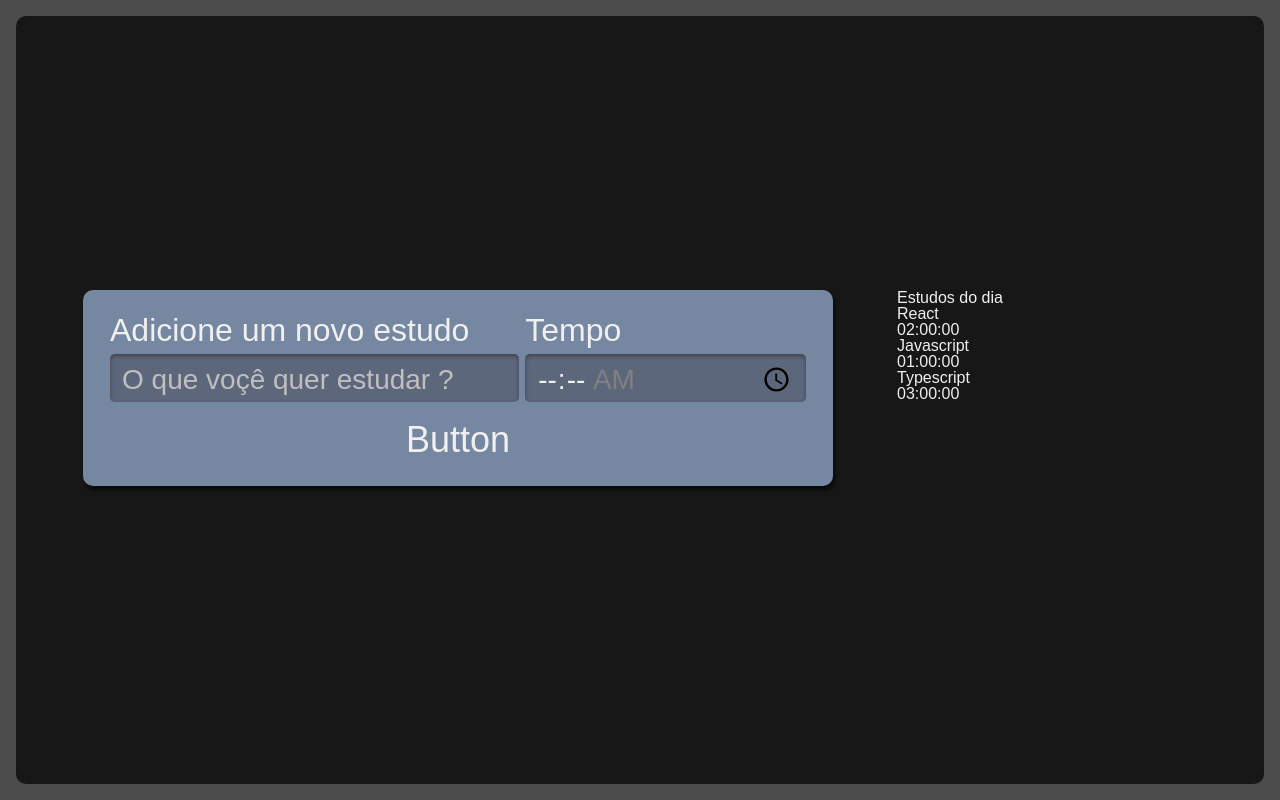
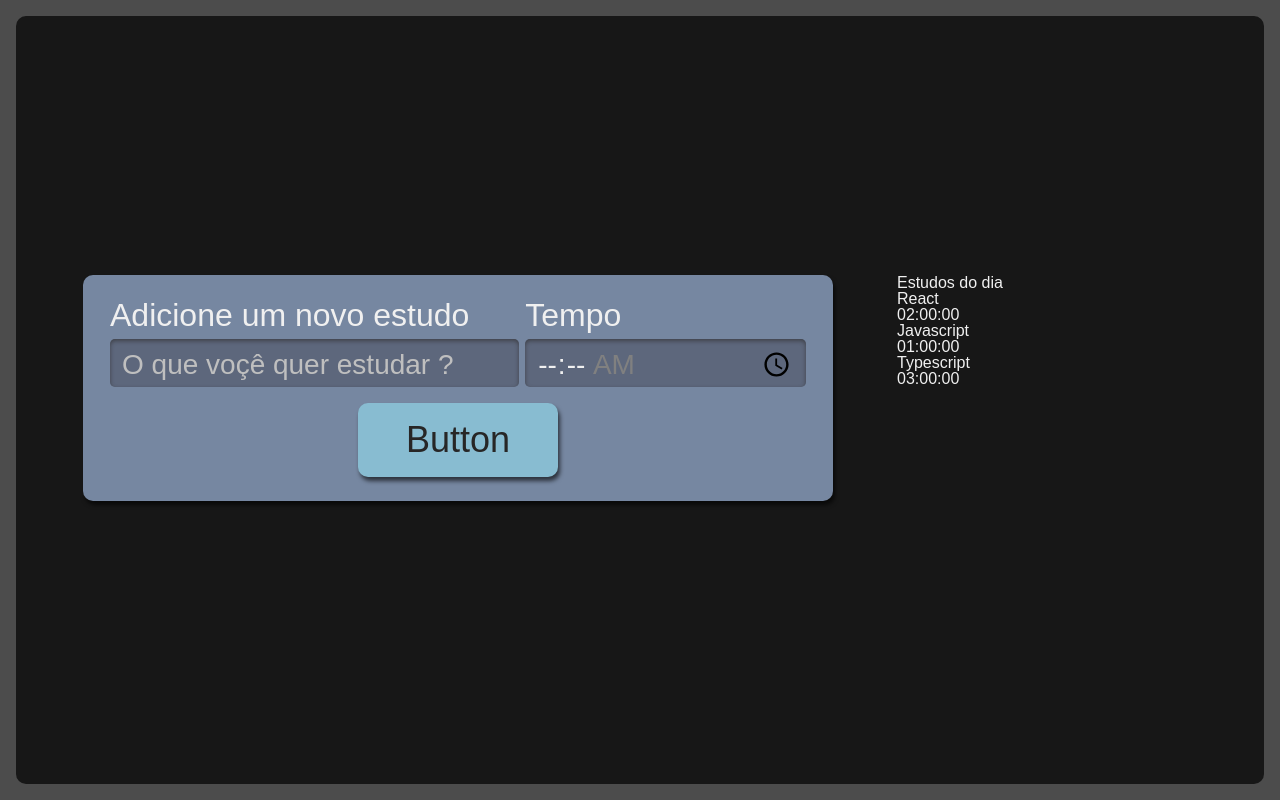
Before and after one commit to surykt/alura-studies, a React (Create React App) app: page / in a window 1280 px wide. Built offline with nearby package versions, Linux system fonts and the light colour scheme.

Commit message:
add style to button component

```diff
--- a/src/Components/Button/index.tsx
+++ b/src/Components/Button/index.tsx
@@ -1,13 +1,10 @@
-import React from 'react'
+import React from "react";
+import "./style.scss";
 
 interface ButtonProps {
-  children: string
+  children: string;
 }
 
-export default function Button({ children } : ButtonProps) {
-  return(
-    <button>
-      {children}
-    </button>
-  )
+export default function Button({ children }: ButtonProps) {
+  return <button className="botao">{children}</button>;
 }
--- /dev/null
+++ b/src/Components/Button/style.scss
@@ -0,0 +1,25 @@
+.botao {
+  align-self: center;
+  background-color: #88bcd1;
+  border-radius: 10px;
+  box-shadow: 2px 4px 4px #0000009f;
+  color: #272626;
+  cursor: pointer;
+  font-size: 1.25rem;
+  padding: 16px;
+  width: 150px;
+
+  &:active {
+    background-color: #7ca6b7;
+    box-shadow: 2px 2px 4px #0000009f inset;
+  }
+}
+
+@media screen and (min-width: 1280px) {
+  .botao {
+    grid-column-start: span 2;
+    justify-self: center;
+    width: 200px;
+    font-size: 2.25rem;
+  }
+}
```
